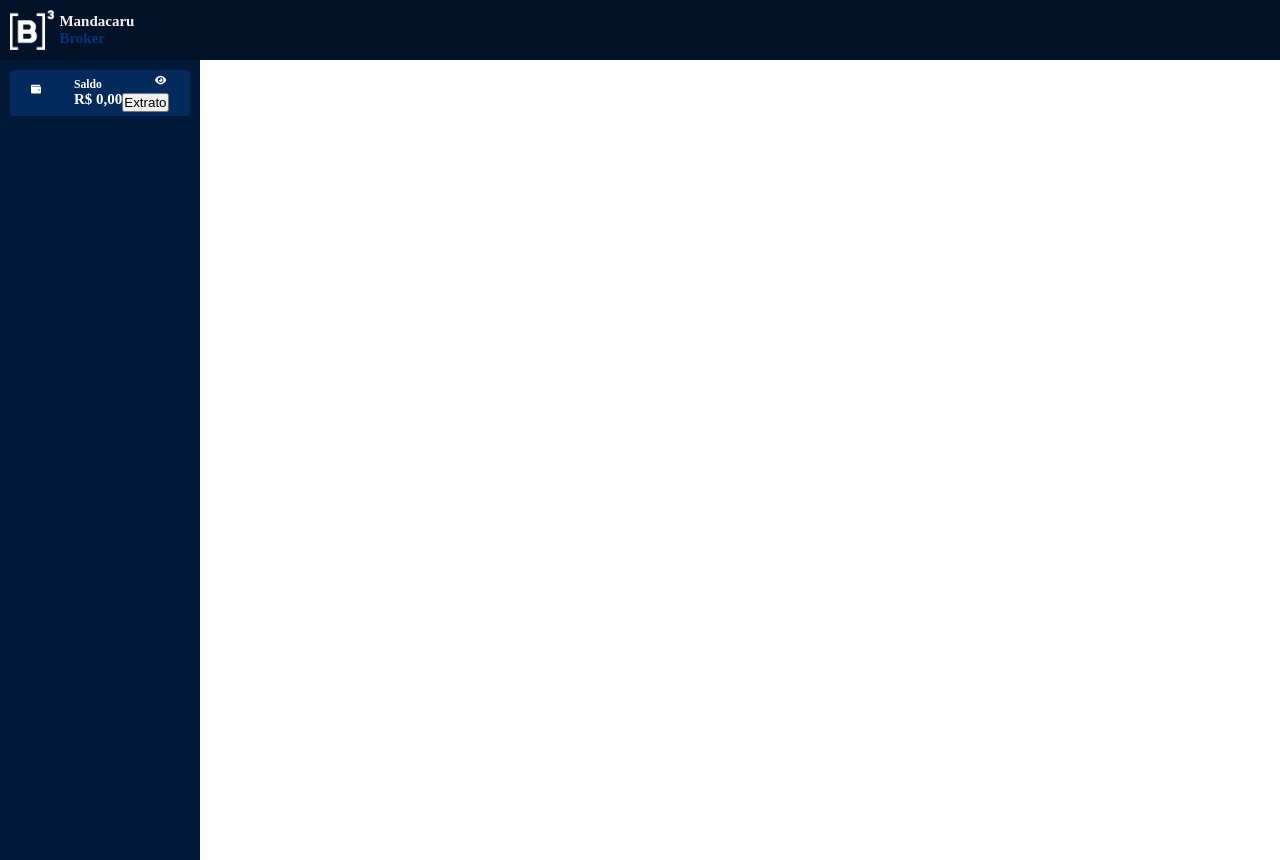
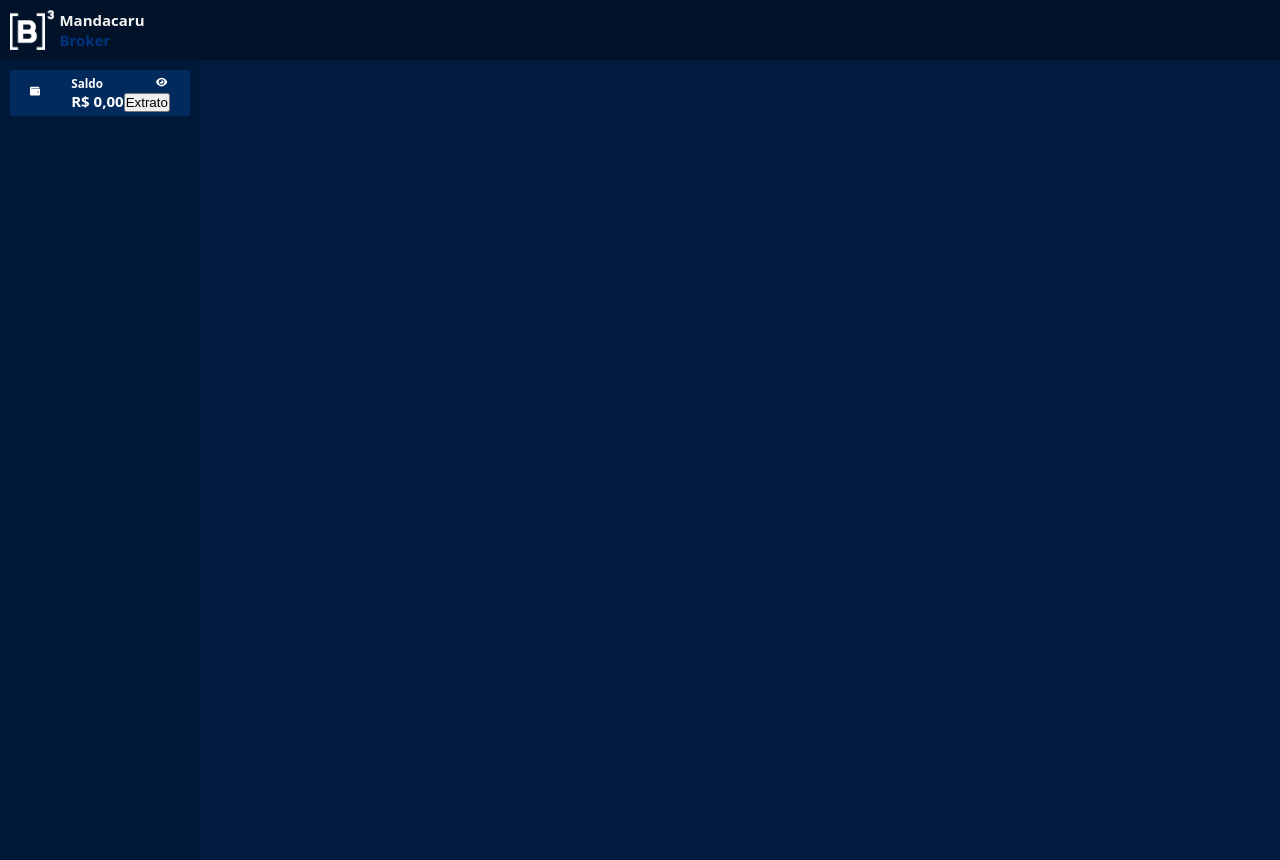
Before and after one commit to izaiasmachado/mandacarubroker-front, a Next.js app: page / in a window 1280 px wide. Built offline with nearby package versions, Linux system fonts and the light colour scheme.

Commit message:
:lipstick: style: global style rules

```diff
--- a/src/styles/global.js
+++ b/src/styles/global.js
@@ -12,6 +12,11 @@
     html {
         font-size: 62.5%; // 1rem = 10px -> 1o/16px = 62.5% (1.4rem = 14px)
     }
+
+    body {
+        font-family: system-ui, -apple-system, BlinkMacSystemFont, 'Segoe UI', Roboto, Oxygen, Ubuntu, Cantarell, 'Open Sans', 'Helvetica Neue', sans-serif;
+        background-color: #011B3F;
+    }
 `
 
 export default GlobalStyles;
```
